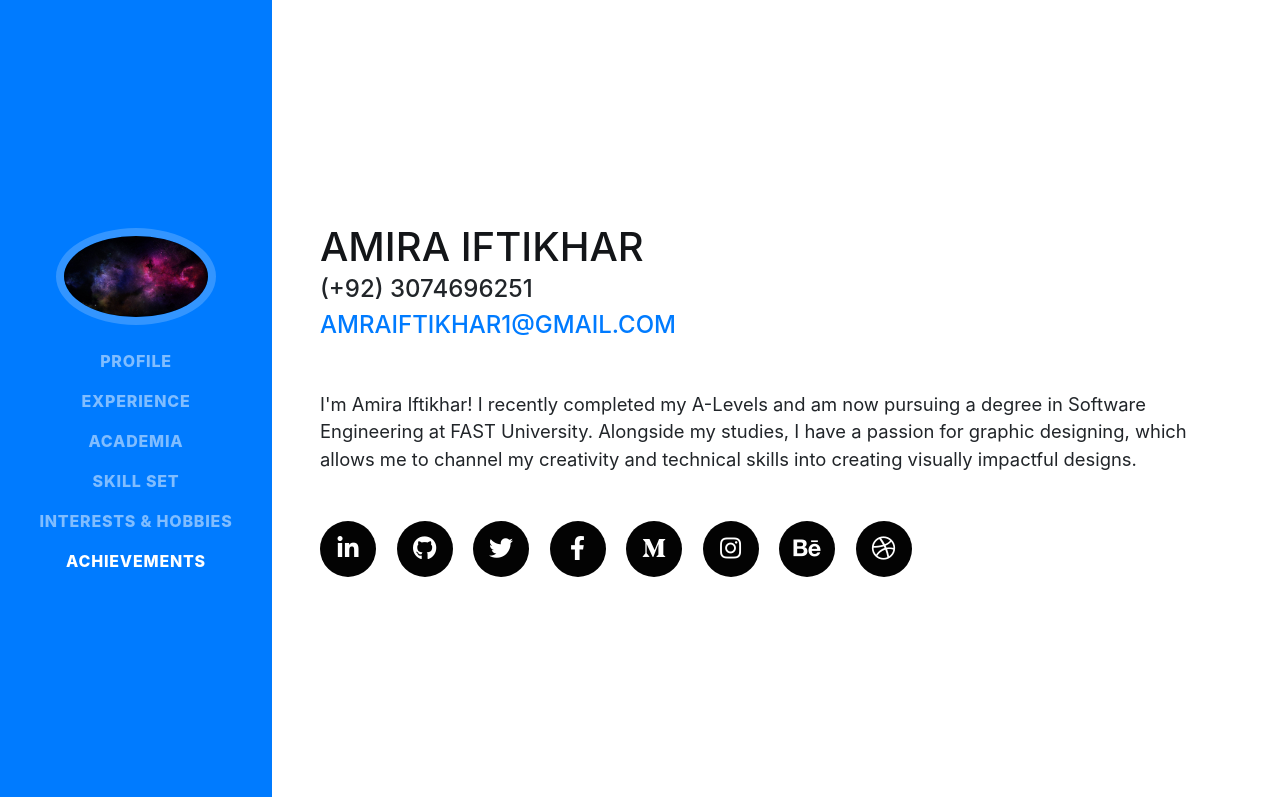
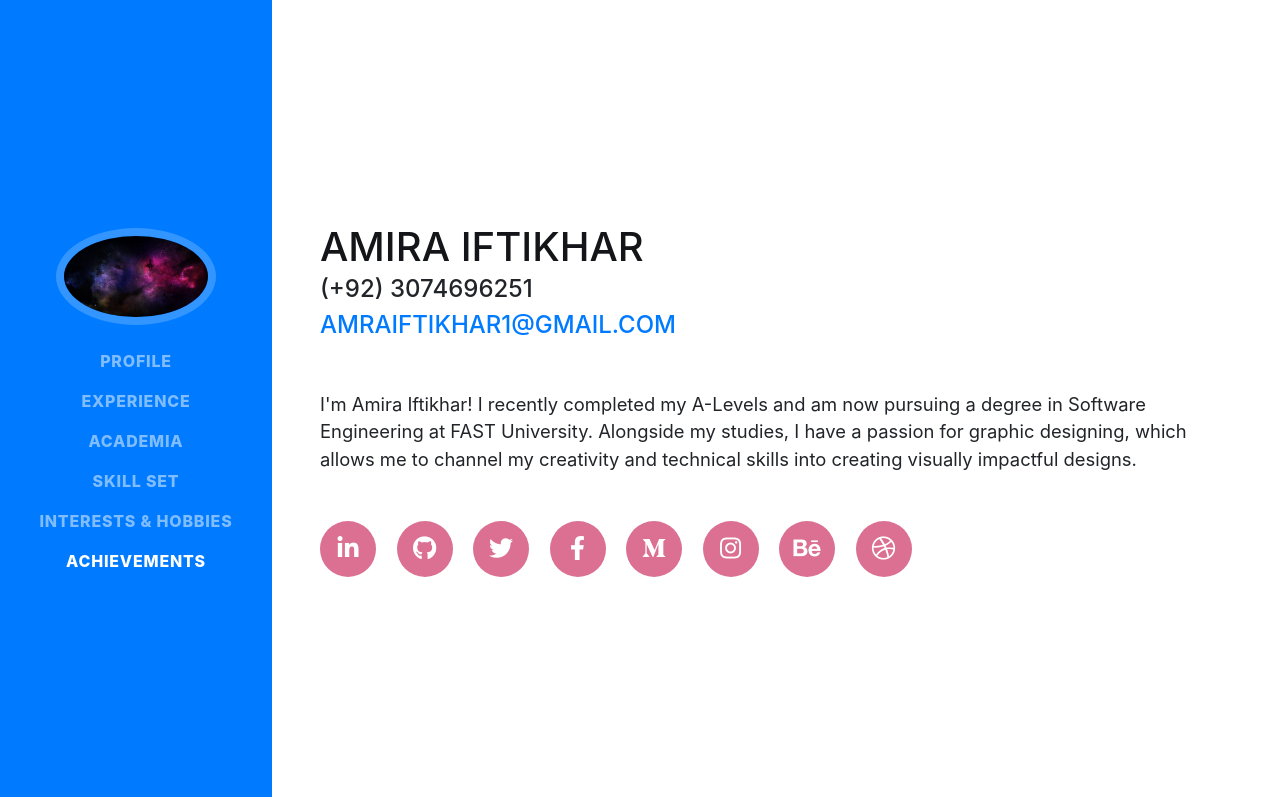
Before and after one commit to Amira-uni/Amira-Iftikhar, a website with bundled scripts: page index.html in a window 1280 px wide. Shown: the top 797 px of the page. Built offline with nearby package versions, Linux system fonts and the light colour scheme; files whose address does not match are found by name; a web font is replaced by a local one.

Commit message:
Update resume.css

```diff
--- a/css/resume.css
+++ b/css/resume.css
@@ -53,7 +53,7 @@ p.lead {
   display: inline-block;
   height: 3.5rem;
   width: 3.5rem;
-  background-color: #030303;
+  background-color:#DB7093 ;
   color: #fff !important;
   border-radius: 100%;
   text-align: center;
```
